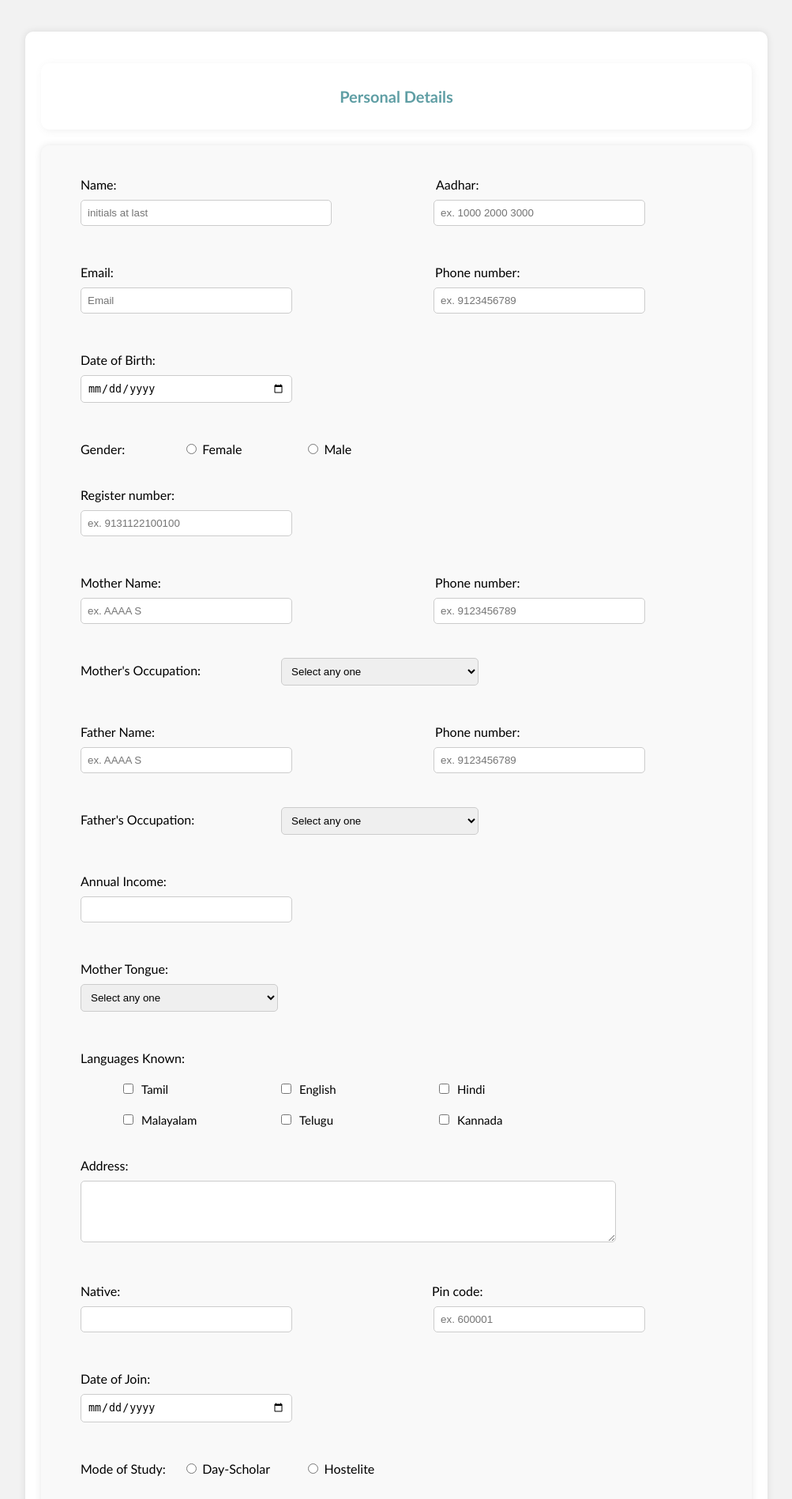
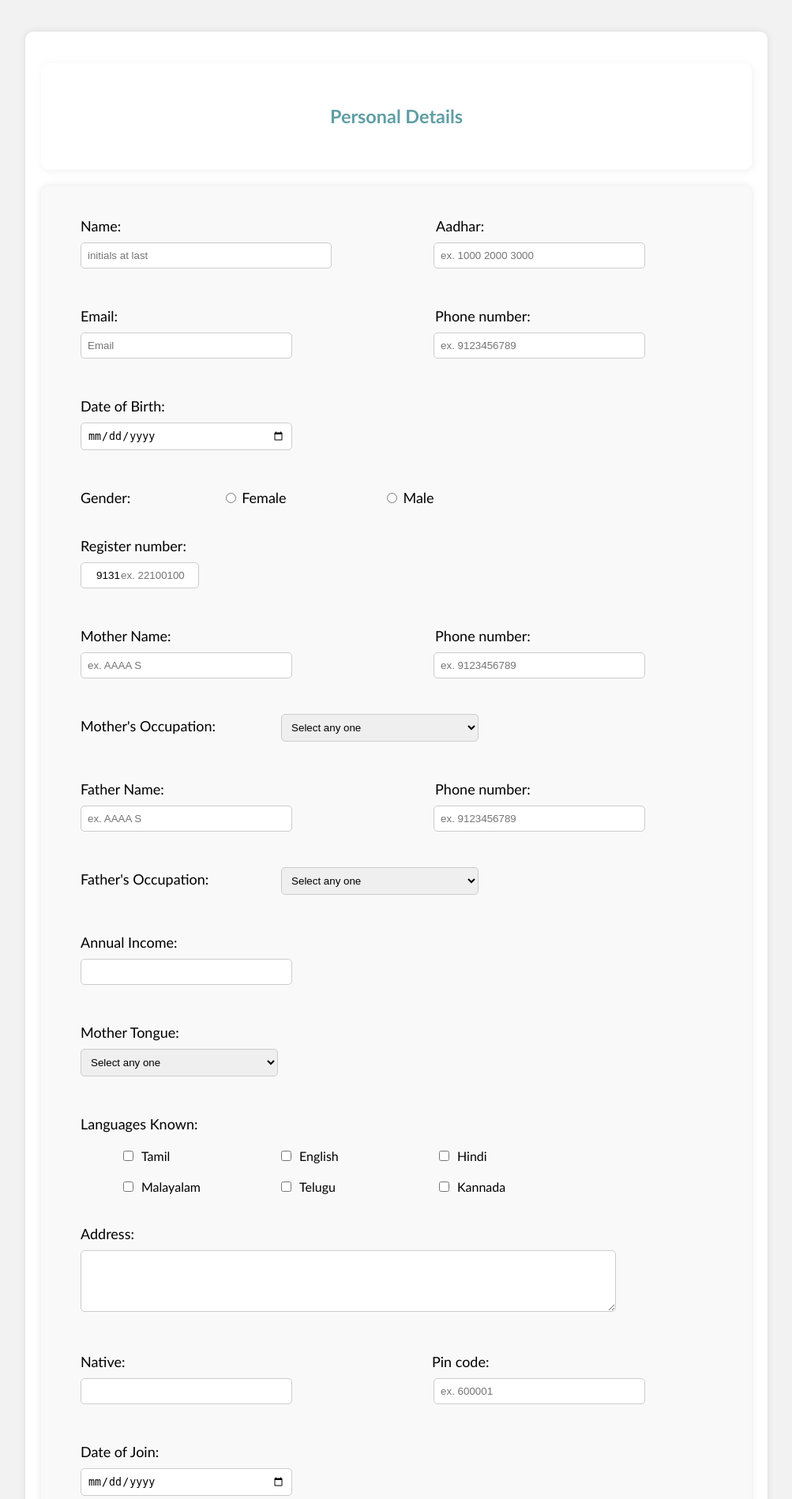
Before and after one commit to AKSHAYAKS-03/CampusDirectory, a PHP site: page /index.html in a window 1280 px wide. Shown: the part 80-1978 px from the top of the page at 79% size, without its empty margins (138-1141 px from the left). Run offline with PHP 8.4, Linux system fonts and the light colour scheme.

Commit message:
updated files

```diff
--- a/Student.css
+++ b/Student.css
@@ -19,6 +19,7 @@
         position:sticky;
         top:0;
         text-align: center;
+        z-index: 1;
     }
 
 
@@ -80,6 +81,7 @@
         display: inline-block;
         width: 150px;
         margin-top: 20px;
+        font-size: 18px;
     }
     input[type="text"]:active, input[type="tel"]:active, input[type="email"]:active, input[type="date"]:active, input[type="number"]:active, textarea:active{
         transform: scale(1.2);
@@ -98,14 +100,14 @@
     }
     .bold-label{
         margin-left: 50px;
-        font-size: 15px;
+        font-size: 16px;
         display: block;
     }
     input[type="checkbox"] {
         margin-right: 10px;
     }
     input[type="radio"] {
-        margin-left: -20px;
+        margin-left: 30px;
     }
 
 
@@ -116,6 +118,39 @@
     textarea {
         width: calc(100% - 170px);
         resize: vertical; /* Allow vertical resizing only */
+    }
+
+    .fixed-input {
+        position: relative;
+        display: inline-block;
+        width: 200px;
+    }
+    .fixed-text {
+        position: absolute;
+        left: 20px;
+        top: 19px;
+        width: 20px;
+        text-align: center;
+        pointer-events: none;
+        color: black;
+        font-family: Arial, sans-serif;
+        font-size: 13.5px;
+    }
+    .fixed-input input {
+        width: calc(100% - 50px);
+        padding-left: 50px;
+        box-sizing: border-box;
+    }
+
+    .input-group label.required::before {
+        content: '*';
+        color: red;
+        margin-left: 5px;
+        padding: 2px;
+    }
+
+    #errr{
+        color:red;
     }
 
     /* Submit Button Styles */
--- a/index.html
+++ b/index.html
@@ -9,12 +9,12 @@
 </head>
 <body>
     <header>
-       <b><h1>Velammal College of Engineering & Technology</b> <img src="logo.jpeg" alt="College Logo" width="60" height="60"></h1>
+        <h1><b>Velammal College of Engineering & Technology</b> <img src="logo.jpeg" alt="College Logo" width="60" height="60"></h1>
     </header>
 
     <div class="container">
         <section>
-            <div class="details">Personal Details</div>
+            <div class="details"><h3>Personal Details</h3></div>
             <div class="det">
                 <div class="input-group">
                     <label for="name">Name:</label><label for="aadhar" style="margin-left: 300px;">Aadhar:</label>
@@ -48,9 +48,13 @@
 
                 <div class="input-group">
                     <label for="reg">Register number:</label><br>
-                    <input type="text" name="reg" placeholder="ex. 9131122100100" style="width: 250px ;" required>
+                    <div class="fixed-input">
+                        <span class="fixed-text">9131</span>
+                        <input type="text" id="reg" name="reg" placeholder="ex. 22100100">
+                    </div>
                 </div>
                 <br>
+
                 <div class="input-group">
                     <label for="m_name">Mother Name:</label>  <label for="m_ph" style="margin-left: 295px;">Phone number:</label>
                     <br>
@@ -113,7 +117,7 @@
                 </div>
                 <br>
                 <div class="input-group">
-                    <label for="lang">Languages Known:</label>
+                    <label for="lang">Languages Known: </label> <span id="errr"></span>
                     <br>
                     <div class="row1" style="display: flex; flex-direction: row" >
                     <label class="bold-label" ><input type="checkbox" name="lang" value="tamil">Tamil</label>
@@ -150,9 +154,9 @@
                 <br>
                 <div class="input-group">
                     <label for="mode">Mode of Study:</label>
-                    <input type="radio" name="mode" value="day_schlr">
+                    <input type="radio" name="mode" value="day_schlr" required>
                     <label class="radio-label" for="mode">Day-Scholar</label>
-                    <input type="radio" name="mode" value="hostel">
+                    <input type="radio" name="mode" value="hostel" required>
                     <label class="radio-label" for="mode">Hostelite</label>
                 </div>
                 <br>
```
